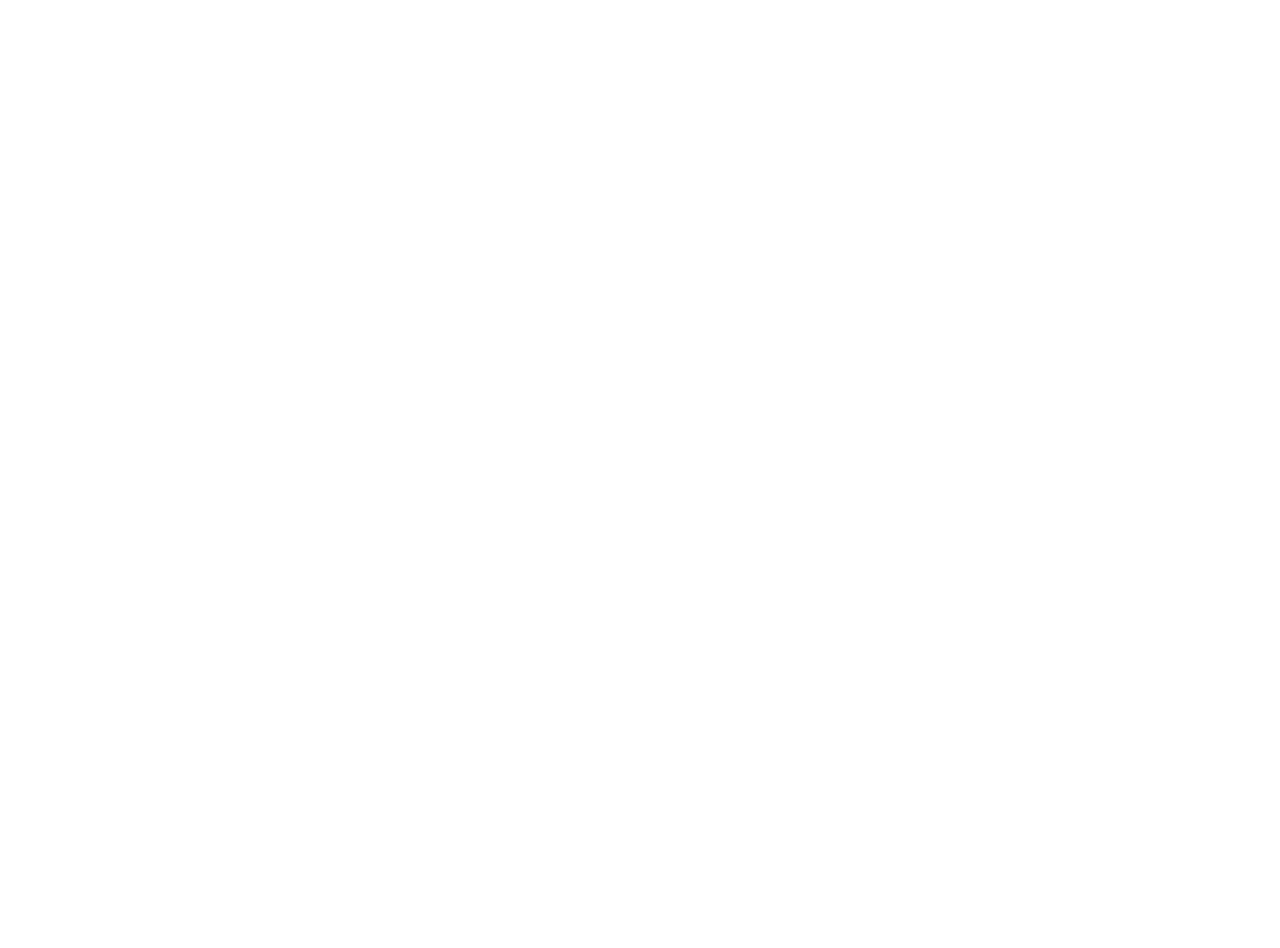
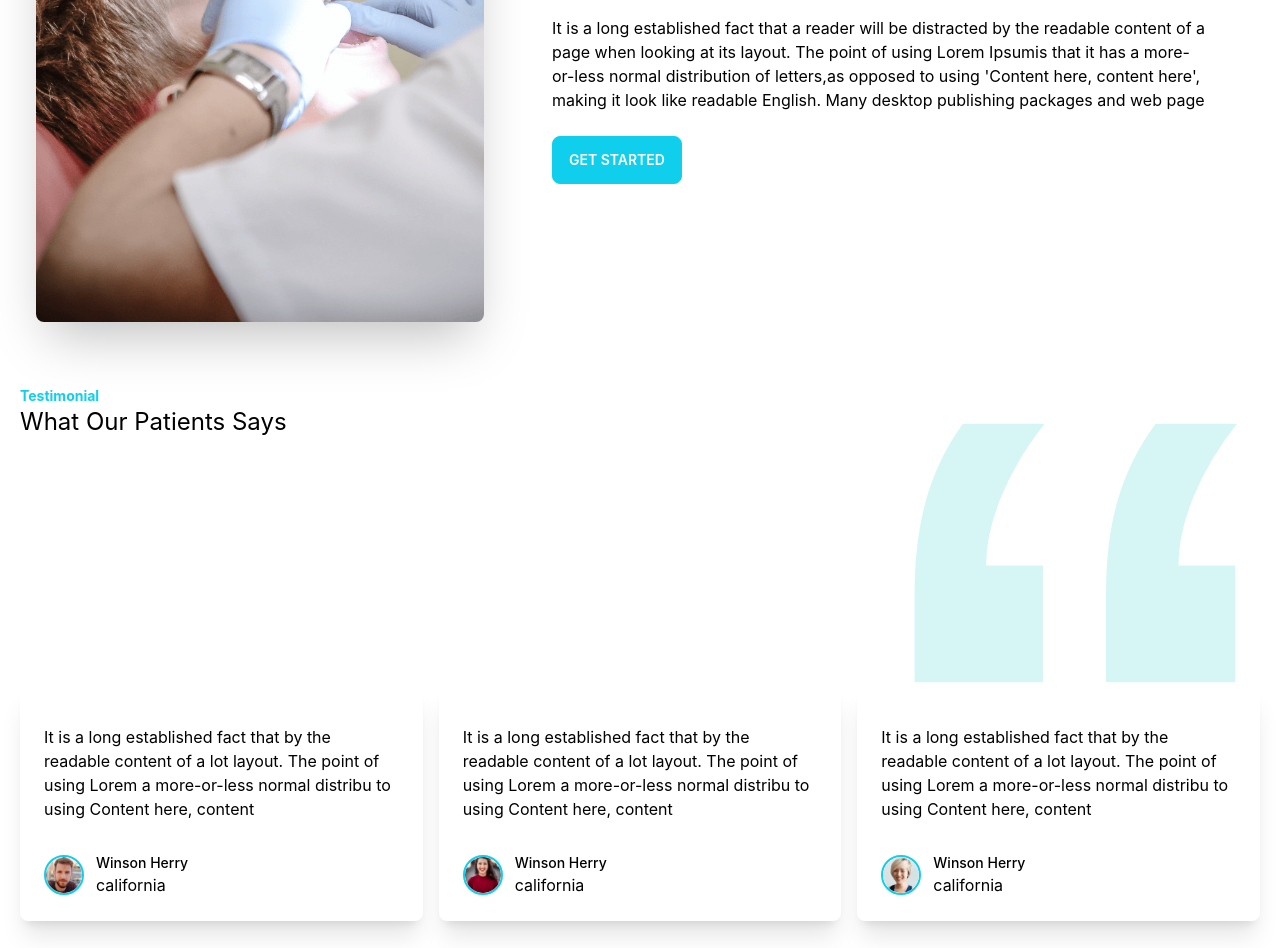
Before and after one commit to mayrajuddin/doctors-portal, a React (Create React App) app: page / in a window 1280 px wide. Shown: the part 1780-2728 px from the top of the page. Before the commit the page ends 1527 px from the top, so only its background shows below. Built offline with nearby package versions, Linux system fonts and the light colour scheme.

Commit message:
testimonial added

```diff
--- /dev/null
+++ b/src/Pages/Home/Home/DentalCare/DentalCare.js
@@ -0,0 +1,20 @@
+import React from 'react';
+import tretment from '../../../../assets/images/treatment.png'
+const DentalCare = () => {
+    return (
+        <section className='py-6'>
+            <div className="hero">
+                <div className="hero-content flex-col lg:flex-row gap-8">
+                    <img src={tretment} className="max-w-md rounded-lg shadow-2xl" alt='' />
+                    <div className='lg:px-9'>
+                        <h1 className="text-5xl font-bold text-neutral ">Exceptional Dental Care, on Your Terms</h1>
+                        <p className="py-6 text-black">It is a long established fact that a reader will be distracted by the readable content of a page when looking at its layout. The point of using Lorem Ipsumis that it has a more-or-less normal distribution of letters,as opposed to using 'Content here, content here', making it look like readable English. Many desktop publishing packages and web page</p>
+                        <button className="btn btn-primary text-white">Get Started</button>
+                    </div>
+                </div>
+            </div>
+        </section>
+    );
+};
+
+export default DentalCare;
--- a/src/Pages/Home/Home/Home.js
+++ b/src/Pages/Home/Home/Home.js
@@ -2,6 +2,8 @@
 import Banner from '../../../Components/Banner/Banner';
 import InfoCards from '../Info/InfoCards';
 import Service from '../OurService/Service';
+import Testimonial from '../testimonial/Testimonial';
+import DentalCare from './DentalCare/DentalCare';
 
 const Home = () => {
     return (
@@ -9,6 +11,8 @@
             <Banner></Banner>
             <InfoCards></InfoCards>
             <Service></Service>
+            <DentalCare></DentalCare>
+            <Testimonial></Testimonial>
         </div>
     );
 };
--- /dev/null
+++ b/src/Pages/Home/testimonial/TestCard.js
@@ -0,0 +1,22 @@
+import React from 'react';
+
+const TestCard = ({ data }) => {
+    const { says, img, city, name } = data
+    console.log(7 > 6 && 8 < 6 && 6 > 4)
+    return (
+        <div className="max-w-md p-6 overflow-hidden rounded-lg shadow-xl ">
+            <article className='text-black'>
+                <p className="mt-4 ">{says}</p>
+                <div className="flex items-center mt-8 ">
+                    <img src={img} alt="" className="w-10 h-10 rounded-full mr-3 border-2 border-primary" />
+                    <div>
+                        <h3 className="text-sm font-medium">{name}</h3>
+                        <p>{city} </p>
+                    </div>
+                </div>
+            </article>
+        </div>
+    );
+};
+
+export default TestCard;
--- /dev/null
+++ b/src/Pages/Home/testimonial/Testimonial.js
@@ -0,0 +1,49 @@
+import React from 'react';
+import quote from '../../../assets/icons/quote.svg'
+import people1 from '../../../assets/images/people1.png'
+import people2 from '../../../assets/images/people2.png'
+import people3 from '../../../assets/images/people3.png'
+import TestCard from './TestCard';
+const Testimonial = () => {
+    const clientSays = [
+        {
+            id: 1,
+            says: 'It is a long established fact that by the readable content of a lot layout. The point of using Lorem a more-or-less normal distribu to using Content here, content',
+            img: people1,
+            name: 'Winson Herry',
+            city: 'california'
+        },
+        {
+            id: 2,
+            says: 'It is a long established fact that by the readable content of a lot layout. The point of using Lorem a more-or-less normal distribu to using Content here, content',
+            img: people2,
+            name: 'Winson Herry',
+            city: 'california'
+        },
+        {
+            id: 3,
+            says: 'It is a long established fact that by the readable content of a lot layout. The point of using Lorem a more-or-less normal distribu to using Content here, content',
+            img: people3,
+            name: 'Winson Herry',
+            city: 'california'
+        }
+    ]
+    return (
+        <section className='my-6'>
+            <div className='flex justify-between'>
+                <div >
+                    <h4 className="text-primary capitalize font-bold text-sm">Testimonial</h4>
+                    <h3 className="text-2xl capitalize text-black">what our patients says</h3>
+                </div>
+                <img src={quote} alt="" />
+            </div>
+            <div className="grid md:grid-cols-3 gap-4">
+                {
+                    clientSays.map(data => <TestCard key={data.id} data={data}></TestCard>)
+                }
+            </div>
+        </section>
+    );
+};
+
+export default Testimonial;
```
Also changed, not shown: 1 other file (tests, documents, lock files or other folders).
